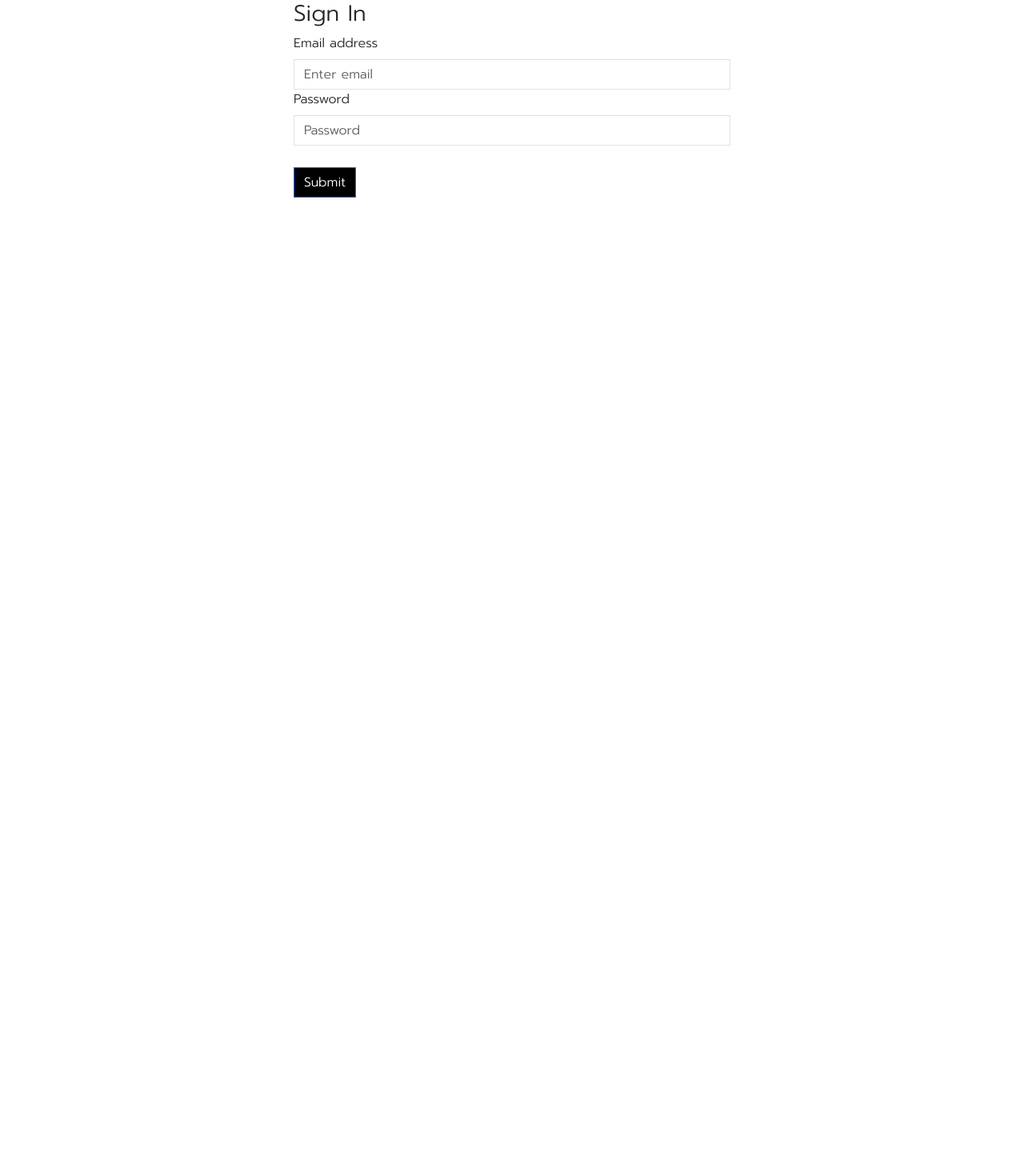
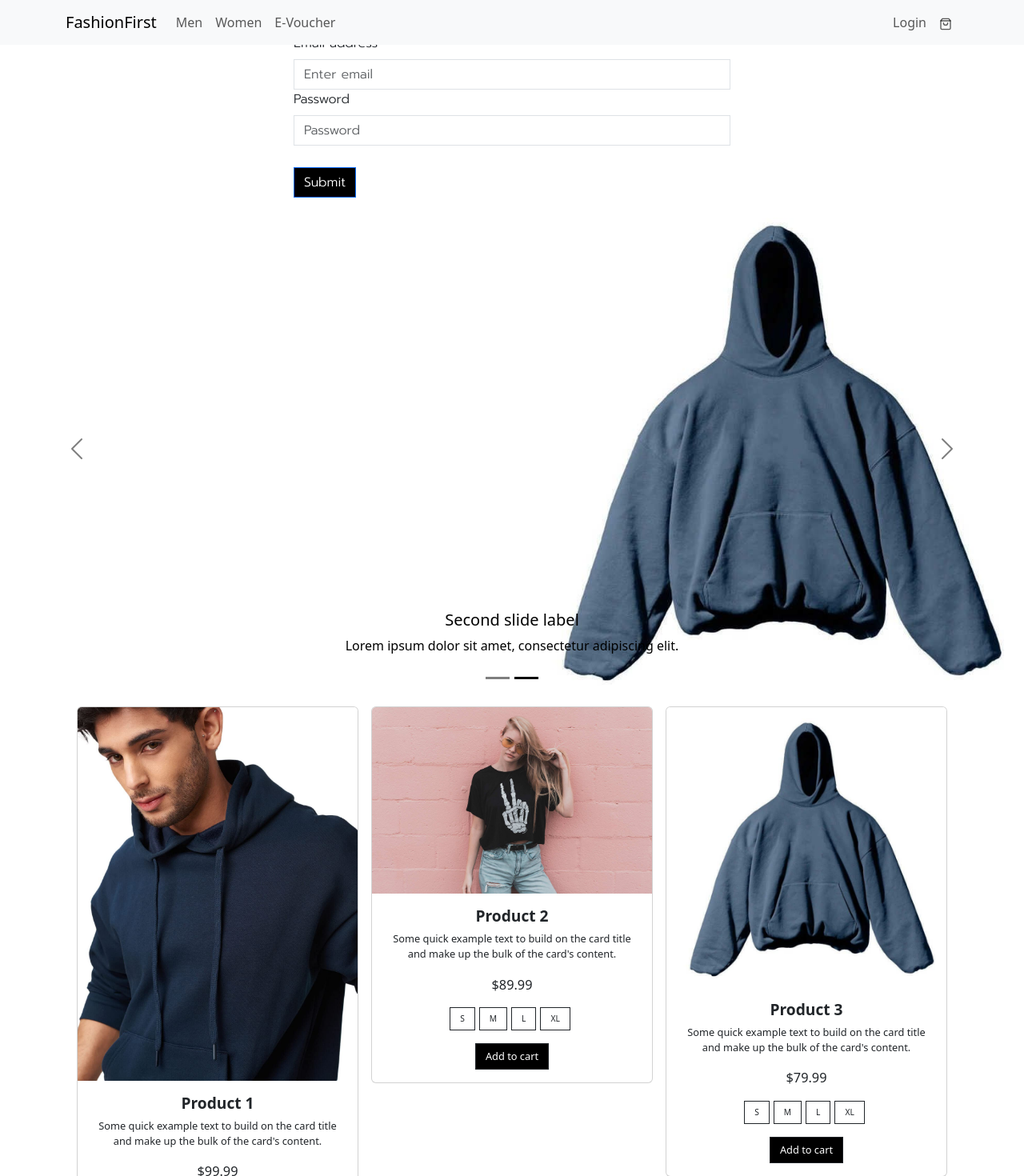
Before and after one commit to hhadithya/e-commerce-web, a React (Create React App) app: page / in a window 1280 px wide. Shown: the top 1470 px of the page at 80% size. Before the commit the page ends 800 px from the top, so only its background shows below. Built offline with nearby package versions, Linux system fonts and the light colour scheme.

Commit message:
added monir changes

```diff
--- a/src/index.js
+++ b/src/index.js
@@ -11,8 +11,8 @@ const root = ReactDOM.createRoot(document.getElementById('root'));
 root.render(
   <React.StrictMode>
     <SignIn />
-    {/* <ColorSchemesExample />
+    <ColorSchemesExample />
     <DarkVariantExample />
-    <Home /> */}
+    <Home />
   </React.StrictMode>
 );
```
